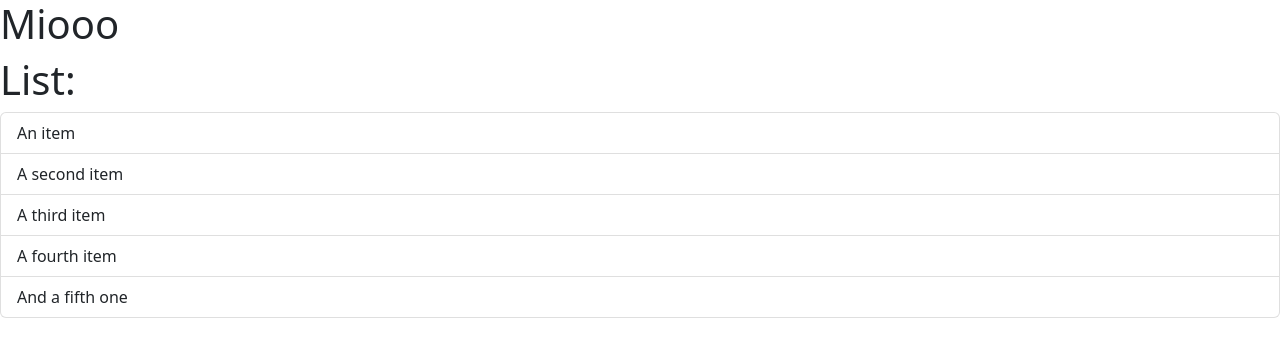
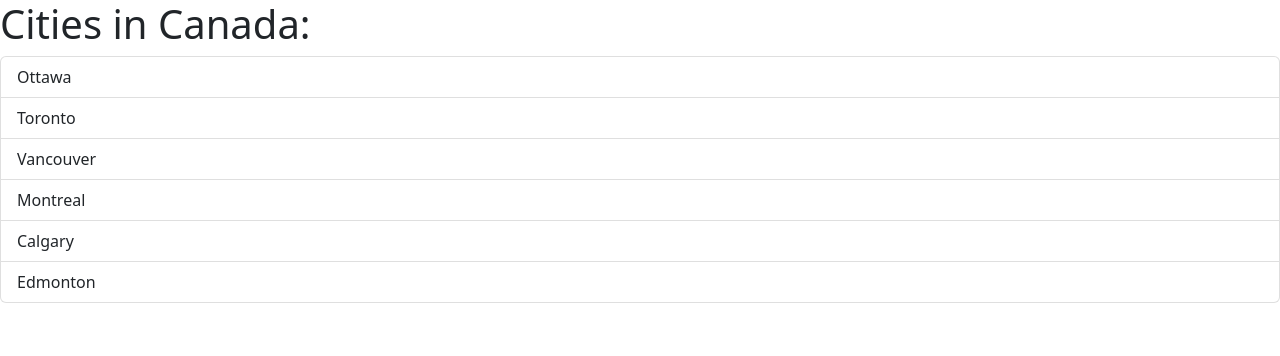
Before and after one commit to payamd/React18, a React (Vite) app: page / in a window 1280 px wide. Shown: the top 356 px of the page. Built offline with nearby package versions, Linux system fonts and the light colour scheme.

Commit message:
item selection added properly to the application

```diff
--- a/index.html
+++ b/index.html
@@ -8,7 +8,6 @@
 
   </head>
   <body>
-    <h1>Miooo</h1>
     <div id="root"></div>
     <script type="module" src="/src/main.tsx"></script>
   </body>
--- a/src/App.tsx
+++ b/src/App.tsx
@@ -1,7 +1,29 @@
 import ListGroup from "./components/ListGroup";
 
+function App() {
+  let items = [
+    "Ottawa",
+    "Toronto",
+    "Vancouver",
+    "Montreal",
+    "Calgary",
+    "Edmonton",
+  ];
 
-function App(){
-  return <div><ListGroup></ListGroup></div>
+  let heading = "Cities in Canada";
+
+  const handleSelectItem = (item: string) => {
+    console.log(`Selected item: ${item}`);
+  };
+
+  return (
+    <div>
+      <ListGroup
+        items={items}
+        heading={heading}
+        onSelectItem={handleSelectItem}
+      ></ListGroup>
+    </div>
+  );
 }
 export default App;
--- a/src/components/ListGroup.tsx
+++ b/src/components/ListGroup.tsx
@@ -1,17 +1,16 @@
 import { useState } from "react";
+interface Props {
+  items: string[];
+  heading: string;
+  onSelectItem: (item: string) => void;
+}
 
-function ListGroup() {
-  let items = [
-    "An item",
-    "A second item",
-    "A third item",
-    "A fourth item",
-    "And a fifth one",
-  ];
+function ListGroup({ items, heading, onSelectItem }: Props) {
   const [selectedIndex, setSelectedIndex] = useState(-1);
+
   return (
     <>
-      <h1>List:</h1>
+      <h1>{heading}:</h1>
       <ul className="list-group">
         {items.map((item, index) => (
           <li
@@ -21,7 +20,10 @@
                 ? "list-group-item active"
                 : "list-group-item"
             }
-            onClick={() => console.log(item, setSelectedIndex(index))}
+            onClick={() => {
+              setSelectedIndex(index);
+              onSelectItem(item);
+            }}
           >
             {item}
           </li>
```
